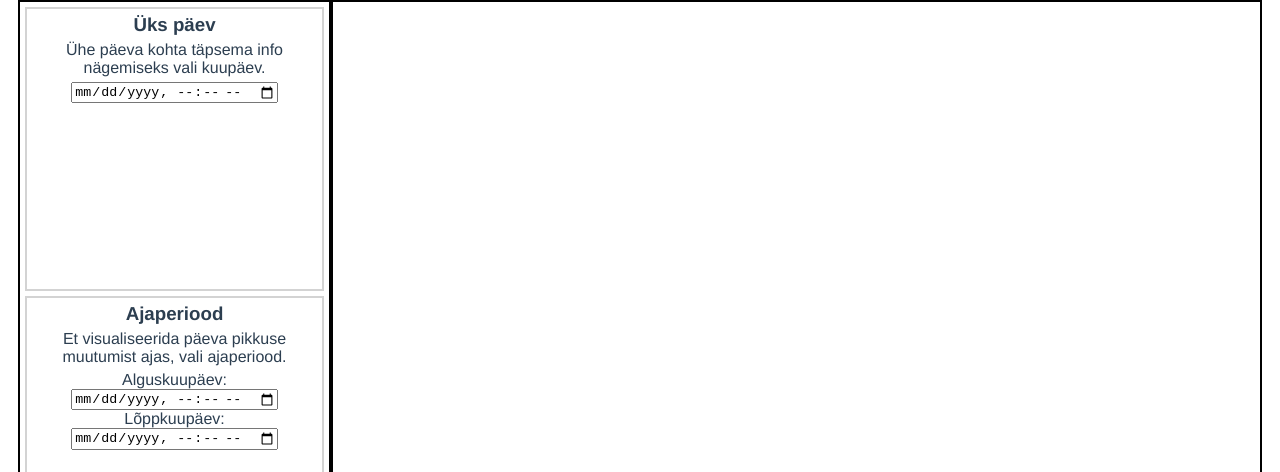
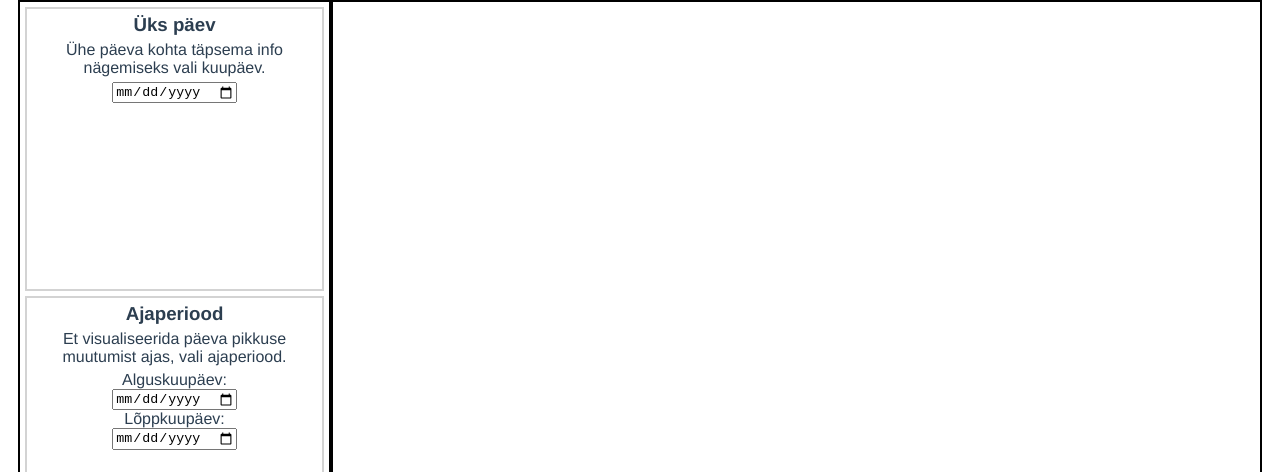
Before and after one commit to HSellis/DayLengthDisplayer, a Vue app: page / in a window 1280 px wide. Shown: the part 480-952 px from the top of the page. Built offline with nearby package versions, Linux system fonts and the light colour scheme.

Commit message:
Implemented converting times to UTC from local time

```diff
--- a/src/components/Calculator.vue
+++ b/src/components/Calculator.vue
@@ -5,7 +5,7 @@
         <h3>Üks päev</h3>
         <a>Ühe päeva kohta täpsema info nägemiseks vali kuupäev.</a>
         <div class="time-period-selecting">
-          <input type="datetime-local" v-model="dateString">
+          <input type="date" v-model="dateString">
         </div>
         <div id="results-container" v-if="dateString">
           <div v-if="oneDayInfo.polarDay">
@@ -15,9 +15,9 @@
             <label>POLAARÖÖ</label>
           </div>
           <div v-else>
-            <label>Päikesetõus: {{ oneDayInfo.sunriseStr }}</label>
+            <label>Päikesetõus: {{ oneDayInfo.sunriseStr }} UTC</label>
             <br>
-            <label>Päikeseloojang: {{ oneDayInfo.sunsetStr }}</label>
+            <label>Päikeseloojang: {{ oneDayInfo.sunsetStr }} UTC</label>
           </div>
           <label>Päeva pikkus: {{ oneDayInfo.dayLength }}</label>
           <br>
@@ -29,11 +29,11 @@
         <div class="time-period-selecting">
           <div>
             <label>Alguskuupäev: </label>
-            <input type="datetime-local" v-model="startDate">
+            <input type="date" v-model="startDate">
           </div>
           <div>
             <label>Lõppkuupäev: </label>
-            <input type="datetime-local" v-model="endDate">
+            <input type="date" v-model="endDate">
           </div>
         </div>
       </div>
@@ -108,13 +108,18 @@ export default {
         }
       }
 
-      let sunriseMin = times.sunrise.getMinutes()
+      // converto to UTC
+      let sunriseUTC = new Date(times.sunrise.getTime() + times.sunrise.getTimezoneOffset() * 60000)
+      console.log(times.sunrise.getTimezoneOffset())
+      let sunriseMin = sunriseUTC.getMinutes()
       if (sunriseMin < 10) sunriseMin = '0' + sunriseMin
-      let sunriseStr = times.sunrise.getHours() + ':' + sunriseMin;
+      let sunriseStr = sunriseUTC.getHours() + ':' + sunriseMin;
 
-      let sunsetMin = times.sunset.getMinutes()
+      // convert to UTC
+      let sunsetUTC = new Date(times.sunset.getTime() + times.sunset.getTimezoneOffset() * 60000)
+      let sunsetMin = sunsetUTC.getMinutes()
       if (sunsetMin < 10) sunsetMin = '0' + sunsetMin
-      let sunsetStr = times.sunset.getHours() + ':' + sunsetMin;
+      let sunsetStr = sunsetUTC.getHours() + ':' + sunsetMin;
 
       let dayLengthMinutes = times.dayLength * 60
       let dayLengthHours = Math.floor(dayLengthMinutes / 60);
@@ -212,7 +217,7 @@ h3 {
 #results-container {
   background-color: #cde2ff;
   border: 2px groove #70a7fc;
-  margin: 3% 15% 3% 15%;
+  margin: 3% 10% 3% 10%;
   width: auto;
 }
 
```
